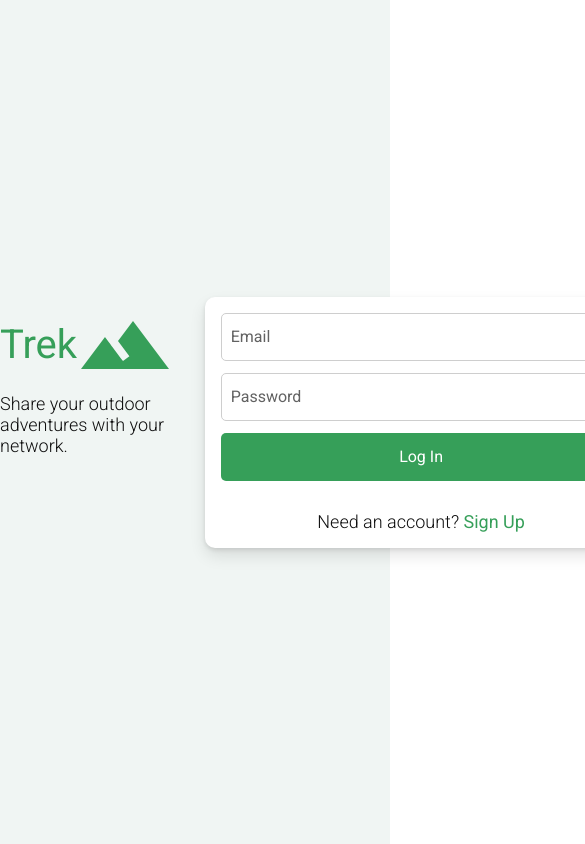
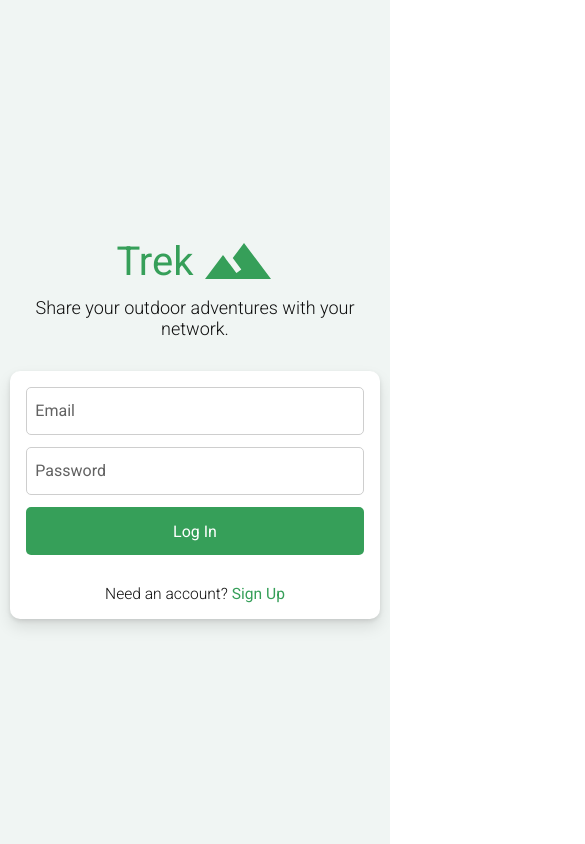
Before and after one commit to tenbucker4/trek, a React (Create React App) app: page /trek/auth in a window 390 px wide. Shown: the top 844 px of the page, 585 px wide, since content can reach past the window. Built offline with nearby package versions, Linux system fonts and the light colour scheme; no server answers.

Commit message:
Responsive changes to auth page

```diff
--- a/src/pages/Auth.jsx
+++ b/src/pages/Auth.jsx
@@ -88,7 +88,7 @@ const Auth = () => {
 						<div className='green'>Trek</div>
 						<Icon path={mdiImageFilterHdr}
 						title="User Profile"
-						size={4}
+						size={3}
 						color="rgb(54, 159, 89)"/>
 					</div>
 					<p className='thin'>Share your outdoor adventures with your network.</p>
@@ -134,8 +134,8 @@ const Auth = () => {
 								</>
 							}
 						</form>
-						{isSignUp? <p className='auth-footer'>Already have an account? <span onClick={() => setIsSignUp(prev => !prev)}>Sign In</span></p>
-						: <p className='auth-footer'>Need an account? <span onClick={() => setIsSignUp(prev => !prev)}>Sign Up</span></p>}
+						{isSignUp? <p className='auth-footer p-smaller-text'>Already have an account? <span onClick={() => setIsSignUp(prev => !prev)}>Sign In</span></p>
+						: <p className='auth-footer p-smaller-text'>Need an account? <span onClick={() => setIsSignUp(prev => !prev)}>Sign Up</span></p>}
 					</div>
 				</div>
 			</div>
--- a/src/styles/auth.css
+++ b/src/styles/auth.css
@@ -8,6 +8,7 @@
 
 .auth-container {
     display: flex;
+    align-items: center;
     gap: 2rem;
     max-width: 900px;
     margin: 0 auto;
@@ -108,6 +109,7 @@ form button:hover {
 .app-title {
     display: flex;
     align-items: center;
+    gap: 0.5rem;
 }
 
 .app-title div {
@@ -115,20 +117,27 @@ form button:hover {
     font-weight: 400;
 }
 
-.app-title h3 {
-    font-weight: 300;
-}
-
-@media (max-width: 875px) {
-    .auth-page {
+@media (max-width: 900px) {
+    .auth-container {
         flex-direction: column;
         gap: 2rem;
     }
+
+    form {
+        width: 100%;
+    }
+
     .app-header,
     .auth-form-container {
         width: 95%;
         max-width: 500px;
         padding: 0;
+        align-self: center;
+    }
+
+    .app-header {
+        padding: 0 0.5rem;
+        text-align: center;
     }
 
     .app-header {
@@ -137,10 +146,6 @@ form button:hover {
         align-items: center;
     }
 
-    .app-header h3 {
-        text-align: center;
-    }
-
     .auth-form {
         width: 100%;
     }
```
